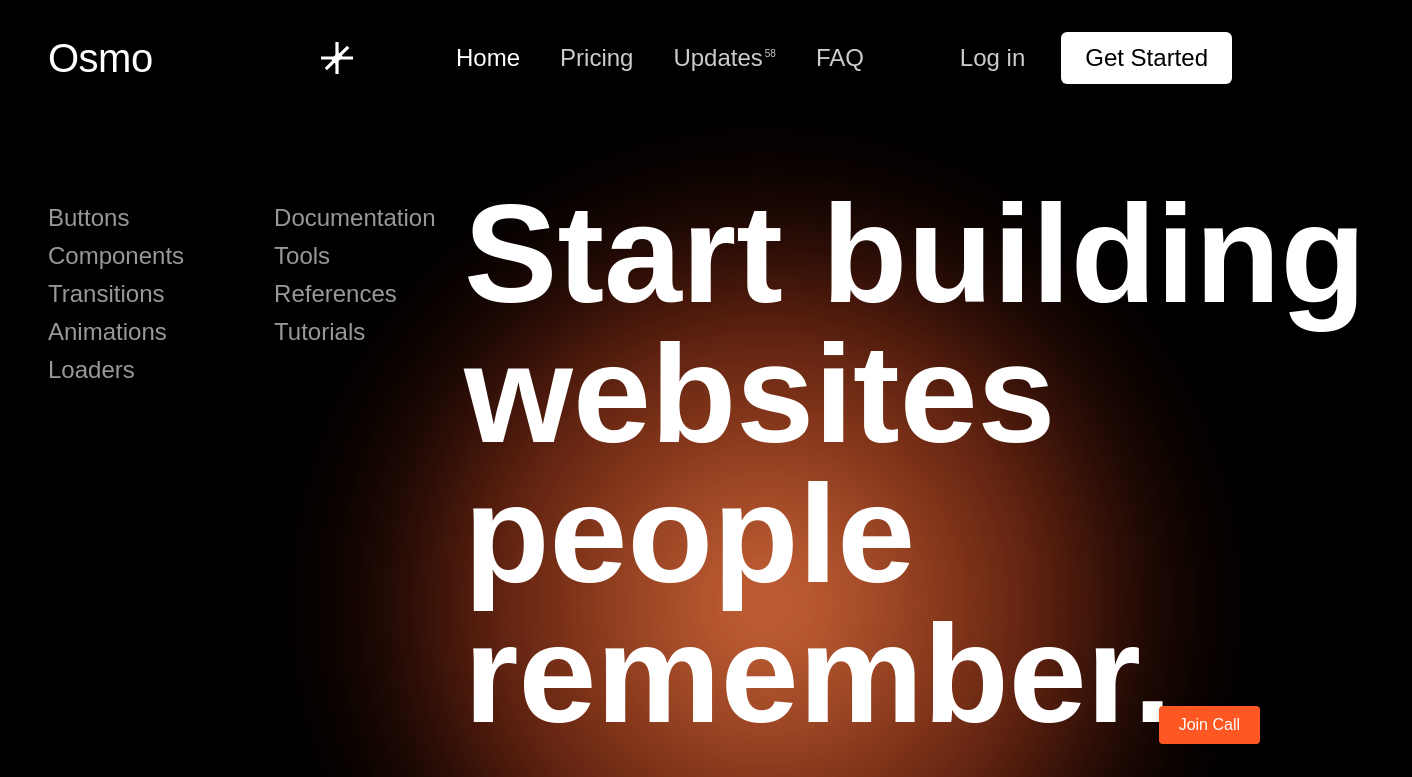
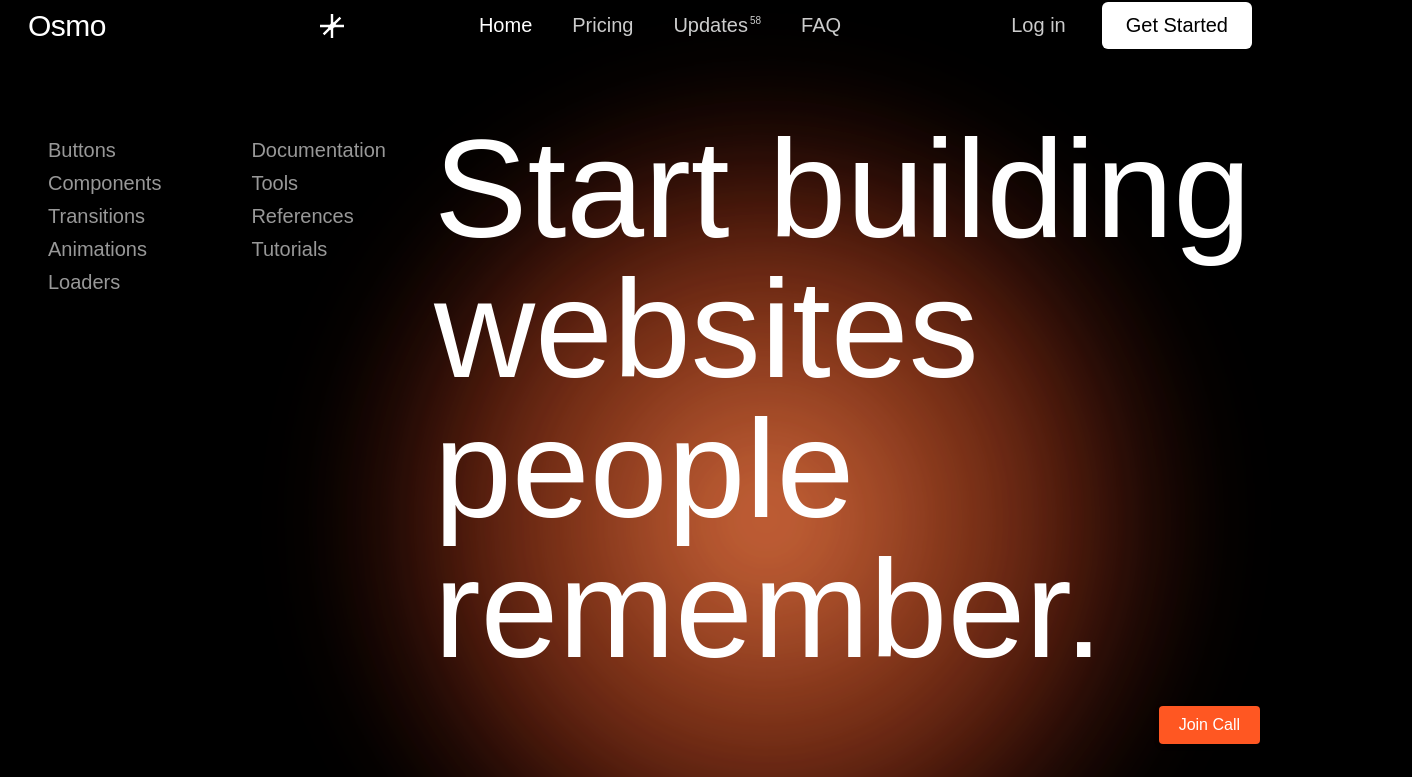
Before and after one commit to nisarg2907/phonio, a Next.js app: page / in a window 1280 px wide. Shown: the part 36-813 px from the top of the page, 1412 px wide, since content can reach past the window. Built offline with nearby package versions, Linux system fonts and the light colour scheme.

Commit message:
Style fixes

```diff
--- a/src/styles/header.css
+++ b/src/styles/header.css
@@ -2,11 +2,11 @@
   display: flex;
   justify-content: space-between;
   align-items: center;
-  padding: 20px 40px;
+  padding: 10px 20px;
   background-color: transparent;
   position: sticky;
   top: 0;
-  margin: 40px 0px;
+  margin: 20px 0px;
   z-index: 1000;
 }
 
@@ -18,14 +18,14 @@
 }
 
 .logo {
-  font-size: 40px;
+  font-size: 30px;
   font-weight: 400;
   color: white;
   letter-spacing: -0.5px;
 }
 
 .logo-icon {
-  width: 32px;
+  width: 24px;
   height: 32px;
   color: white;
   transition: transform 2s ease;
@@ -48,7 +48,7 @@
 .nav-item {
   color: white;
   text-decoration: none;
-  font-size: 24px;
+  font-size: 20px;
   font-weight: 500;
   position: relative;
   opacity: 0.8;
@@ -134,7 +134,7 @@
   background: transparent;
   border: none;
   color: white;
-  font-size: 24px;
+  font-size: 20px;
   font-weight: 500;
   padding: 8px 16px;
   cursor: pointer;
@@ -200,7 +200,7 @@
   border: none;
   padding: 12px 24px;
   border-radius: 6px;
-  font-size: 24px;
+  font-size: 20px;
   font-weight: 300;
   cursor: pointer;
   position: relative;
--- a/src/styles/hero.css
+++ b/src/styles/hero.css
@@ -13,17 +13,17 @@
 .hero-content {
   text-align: left;
   margin-left: auto;
-  margin-right: -140px;
+  margin-right: -90px;
   display: flex;
   flex-direction: column;
   gap: 60px;
   width: 75%;
-  padding-top: 20px;
+  padding: 20px;
 }
 
 .hero-title {
-  font-size: 120px;
-  font-weight: 600;
+  font-size: 90px;
+  font-weight: 500;
   line-height: 1;
   margin: 0;
   margin-top: -20px;
@@ -46,8 +46,8 @@
   padding: 18px 32px;
   border: none;
   border-radius: 10px;
-  font-size: 24px;
-  font-weight: 500;
+  font-size: 20px;
+  font-weight: 300;
 }
 
 .become-member-button {
@@ -151,7 +151,7 @@
 }
 
 .hero-description {
-  font-size: 24px;
+  font-size: 20px;
   line-height: 1.6;
   max-width: 600px;
   color: rgba(255, 255, 255, 0.8);
@@ -177,7 +177,7 @@
   opacity: 0.7;
   cursor: pointer;
   transition: opacity 0.3s ease, color 0.3s ease;
-  font-size: 24px;
+  font-size: 20px;
   font-weight: 400;
 }
 
```
